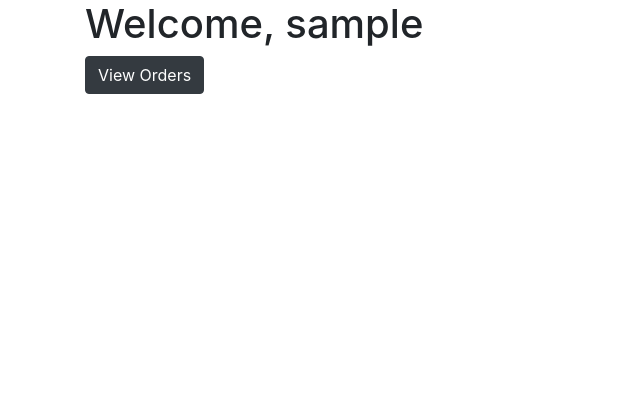
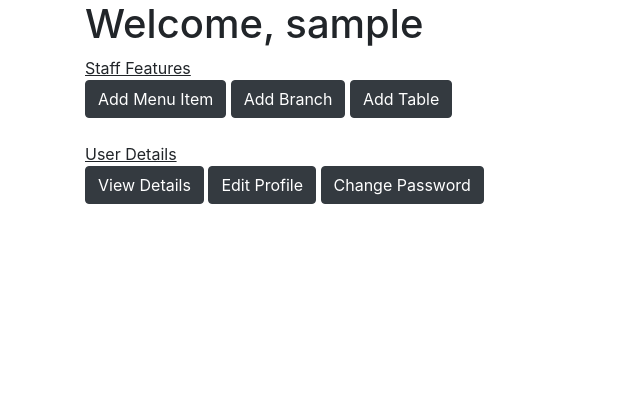
Before and after one commit to Re-Tails/restaurant-booking, a Django app: page /dashboard/ in a window 1280 px wide. Shown: the part 56-459 px from the top of the page, without its empty margins (0-640 px from the left). Run offline with Django 3.2, Linux system fonts and the light colour scheme; the visitor is signed in with stand-in values (Sample User, id 1); some libraries are stand-ins or nearby versions.

Commit message:
updated dashboard to match with dev_presentation

```diff
--- a/restaurant/templates/dashboard.html
+++ b/restaurant/templates/dashboard.html
@@ -1,14 +1,28 @@
+
 {% extends 'index.html' %}
 
 {%block content%}
 <div class="container">
   <h1>Welcome, {{user.username}}</h1>
   {% if isStaff %}
-  <a href="/viewOrder" class="btn btn-dark">View Orders</a>
+  <u>Staff Features</u><br>
+  <a href="/item/add" class="btn btn-dark">Add Menu Item</a>
+  <a href="/branch/add" class="btn btn-dark">Add Branch</a>
+  <a href="/table/add" class="btn btn-dark">Add Table</a>
+
+
   {% else %}
+  <u>Restaurant Bookings</u><br>
+  <a href="/reservation/add" class="btn btn-dark">Make Reseveration</a>
   <a href="/addOrder" class="btn btn-dark">Add Order</a>
   <a href="/myOrder" class="btn btn-dark">View Orders</a>
+
   {% endif %}
+  <br><br>
+  <u>User Details</u><br>
+  <a href="/profile/" class="btn btn-dark">View Details</a>
+  <a href="/profile/edit/" class="btn btn-dark">Edit Profile</a>
+  <a href="/profile/password/" class="btn btn-dark">Change Password</a>
 </div>
 {% include "footer.html" %}
 
--- a/restaurant/templates/index.html
+++ b/restaurant/templates/index.html
@@ -4,8 +4,13 @@
   <div class="container">
     <h1>Placeholder</h1>
     <div class="w-25">Lorem ipsum dolor sit amet, consectetur adipiscing elit, sed do.</div>
-    <button type="button" name="button" class="btn btn-dark btn-md">Book</button>
+    {% if user.is_authenticated%}
+    <a href="reservation/add" class="btn btn-dark btn-md">Book</a>
+    {% endif %}
     <a href="/view_menu" class="text-dark btn btn-light btn-md">Menu</a>
+    {% if user.is_authenticated %}
+    <a href="/dashboard" class="btn btn-dark btn-md">Dashboard</a>
+    {% endif %}
   </div>
 </div>
 
```
